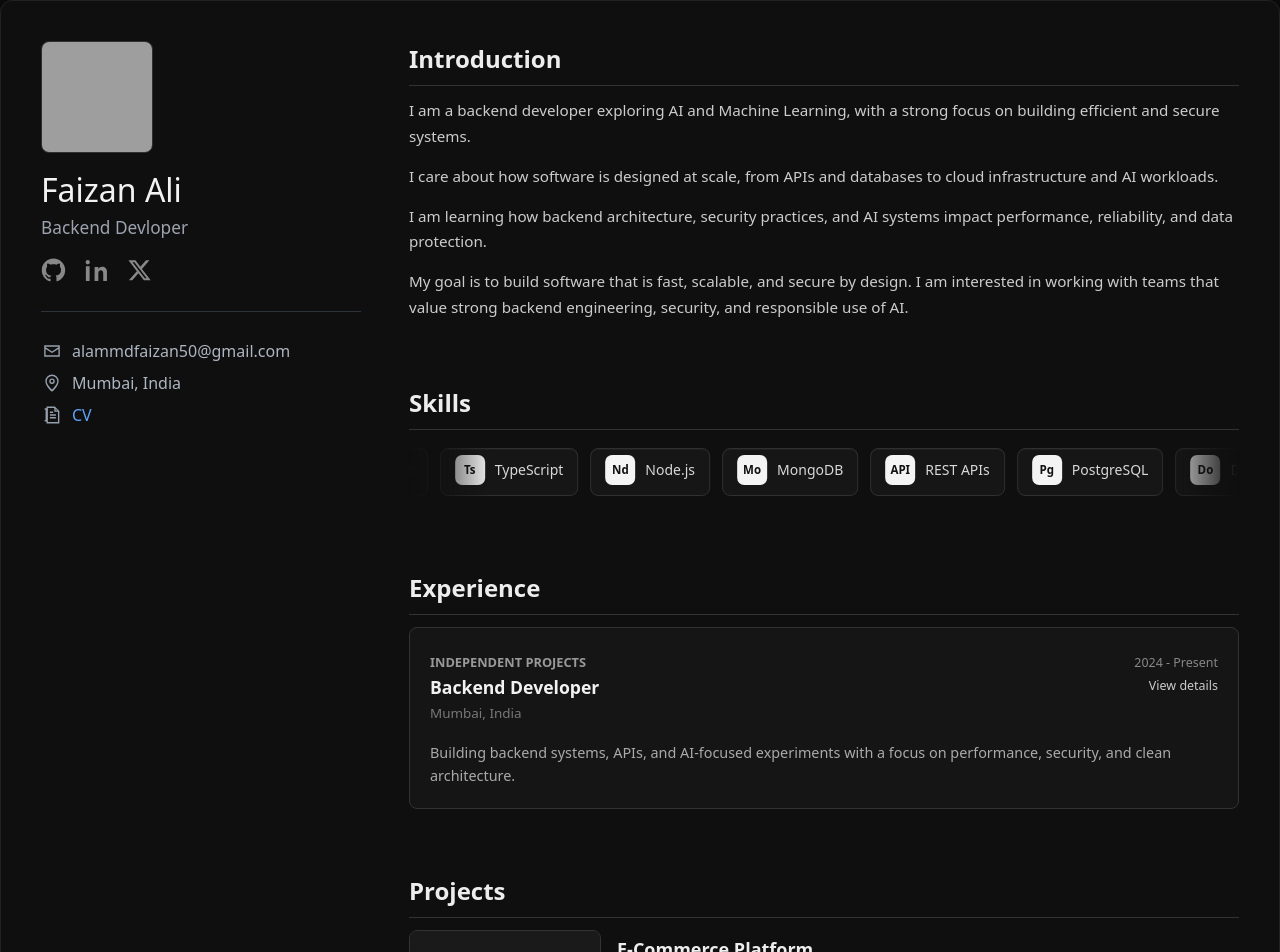
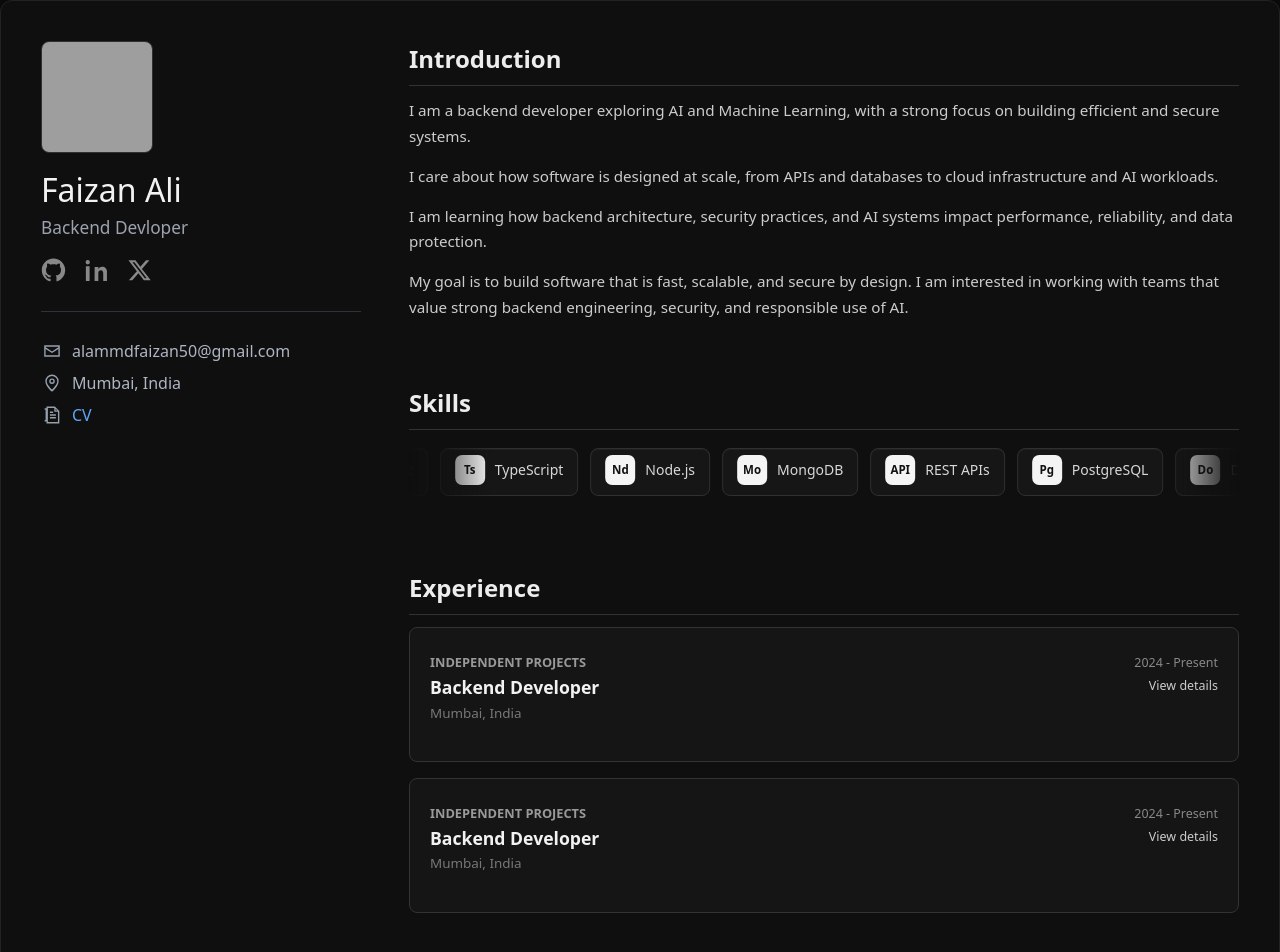
Before and after one commit to faizan-devs/personal-portfolio, a Next.js app: page / in a window 1280 px wide. Shown: the top 952 px of the page. Built offline with nearby package versions, Linux system fonts and the light colour scheme; grey boxes are pictures that could not be loaded.

Commit message:
Add: include start dates for projects and enhance experience descriptions for clarity and detail

```diff
--- a/app/data.ts
+++ b/app/data.ts
@@ -34,6 +34,7 @@ export const projects: Project[] = [
 			'A full-stack e-commerce platform built with Next.js, TypeScript, and PostgreSQL. Features include real-time inventory management, payment integration, and admin dashboard.',
 		image: '/images/project1.jpg',
 		link: 'https://github.com/yourusername/ecommerce',
+		startDate: 'Mar 2024',
 		tags: ['Next.js', 'TypeScript', 'PostgreSQL', 'Stripe'],
 		featured: true,
 	},
@@ -44,6 +45,7 @@ export const projects: Project[] = [
 			'Collaborative task management application with real-time updates using WebSockets. Built with React, Node.js, and MongoDB.',
 		image: '/images/project2.jpg',
 		link: 'https://github.com/yourusername/taskapp',
+		startDate: 'Apr 2024',
 		tags: ['React', 'Node.js', 'MongoDB', 'Socket.io'],
 		featured: true,
 	},
@@ -54,6 +56,7 @@ export const projects: Project[] = [
 			'Web application that generates images using AI models. Features include prompt engineering, image editing, and gallery management.',
 		image: '/images/project3.jpg',
 		link: 'https://github.com/yourusername/ai-generator',
+		startDate: 'May 2024',
 		tags: ['Python', 'FastAPI', 'React', 'Stable Diffusion'],
 		featured: true,
 	},
@@ -64,6 +67,7 @@ export const projects: Project[] = [
 			'Real-time weather dashboard with beautiful visualizations and forecasting.',
 		image: '/images/project4.jpg',
 		link: 'https://github.com/yourusername/weather',
+		startDate: 'Jun 2024',
 		tags: ['Vue.js', 'Chart.js', 'API Integration'],
 		featured: false,
 	},
@@ -74,6 +78,7 @@ export const projects: Project[] = [
 			'Analytics platform for tracking social media metrics and engagement.',
 		image: '/images/project5.jpg',
 		link: 'https://github.com/yourusername/analytics',
+		startDate: 'Jul 2024',
 		tags: ['React', 'D3.js', 'Firebase'],
 		featured: false,
 	},
@@ -90,7 +95,7 @@ export const skills: Skill[] = [
 	{ name: 'PostgreSQL', logo: 'Pg', color: '#4169e1' },
 	{ name: 'Docker', logo: 'Do', color: '#2496ed' },
 	{ name: 'Git', logo: 'Gt', color: '#f05032' },
-	{ name: 'Next.js', logo: 'Nx', color: '#fff' },
+	{ name: 'Next.js', logo: 'Nx', color: '#000000' },
 ];
 
 export const experience: Experience[] = [
@@ -101,8 +106,35 @@ export const experience: Experience[] = [
 		location: 'Mumbai, India',
 		startDate: '2024',
 		endDate: 'Present',
-		summary:
-			'Building backend systems, APIs, and AI-focused experiments with a focus on performance, security, and clean architecture.',
+		description:
+			'I work on backend-heavy applications where the core problems are API design, database structure, authentication, and reliable integrations. My current focus is improving how backend systems connect with AI and machine learning workflows while keeping the system scalable, secure, and maintainable.',
+		highlights: [
+			'Designed REST APIs with clear request validation and predictable response structures.',
+			'Worked with database schemas, authentication flows, and backend service organization.',
+			'Explored AI and ML integrations for practical application workflows.',
+			'Improved code structure with reusable backend patterns and cleaner error handling.',
+			'Improved code structure with reusable backend patterns and cleaner error handling.',
+			'Improved code structure with reusable backend patterns and cleaner error handling.',
+			'Improved code structure with reusable backend patterns and cleaner error handling.',
+			'Improved code structure with reusable backend patterns and cleaner error handling.',
+		],
+		tools: [
+			'Python',
+			'FastAPI',
+			'Node.js',
+			'Next.js',
+			'PostgreSQL',
+			'MongoDB',
+			'Docker',
+		],
+	},
+	{
+		id: '2',
+		company: 'Independent Projects',
+		role: 'Backend Developer',
+		location: 'Mumbai, India',
+		startDate: '2024',
+		endDate: 'Present',
 		description:
 			'I work on backend-heavy applications where the core problems are API design, database structure, authentication, and reliable integrations. My current focus is improving how backend systems connect with AI and machine learning workflows while keeping the system scalable, secure, and maintainable.',
 		highlights: [
```
